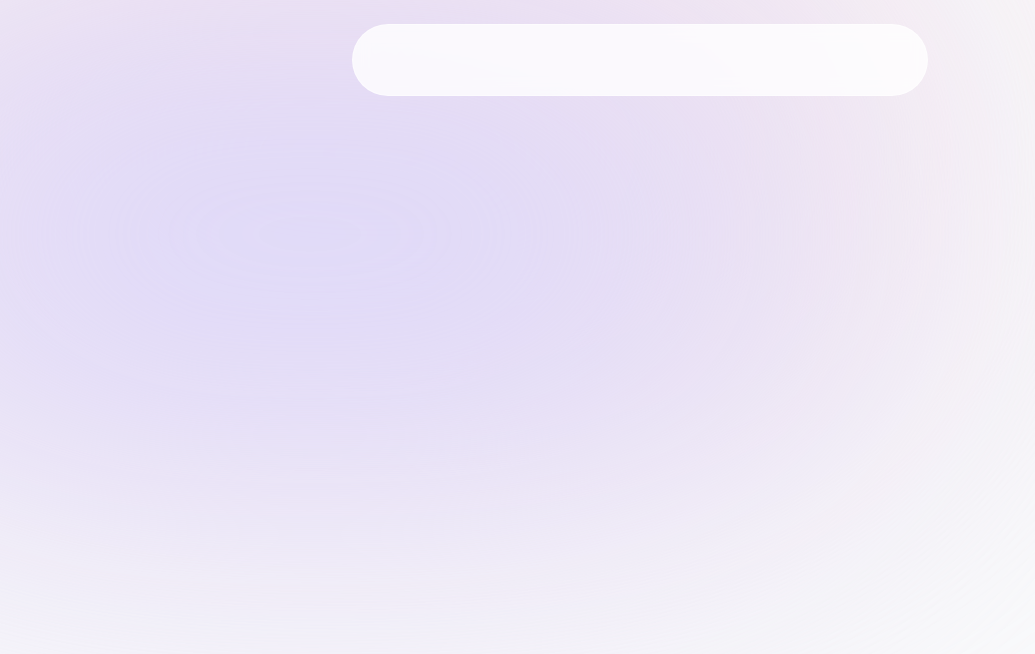
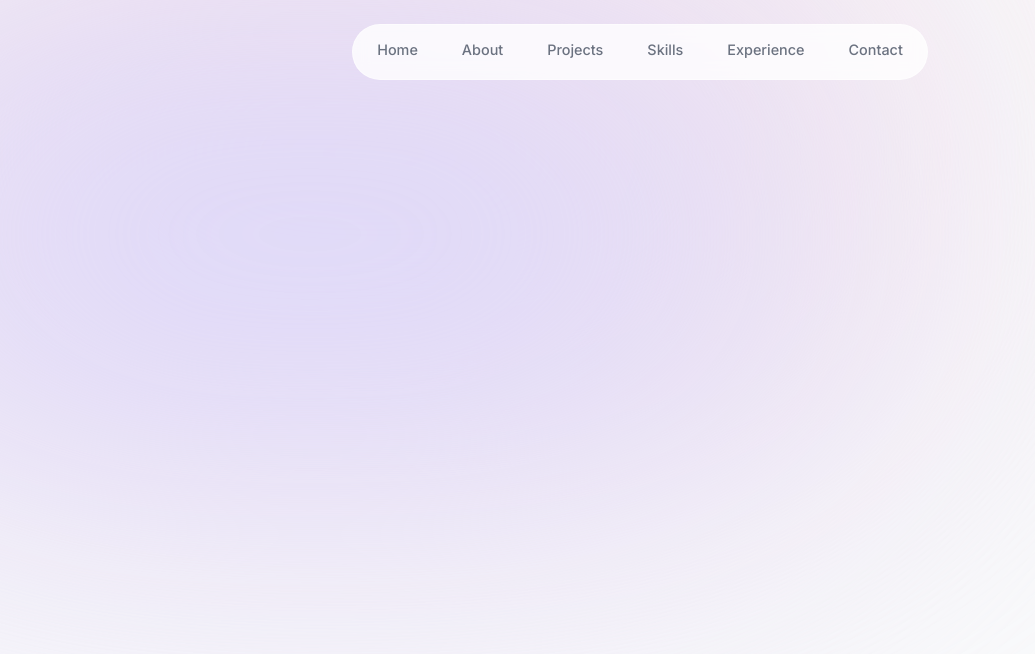
Before and after one commit to namke-dev/portfolio_namke_dev, a Next.js app: page / in a window 1280 px wide. Shown: the top 654 px of the page, without its empty margins (0-1035 px from the left). Built offline with nearby package versions, Linux system fonts and the light colour scheme.

Commit message:
add nav links to header

```diff
--- a/components/header.tsx
+++ b/components/header.tsx
@@ -2,6 +2,8 @@
 
 import React from "react";
 import { motion } from "framer-motion";
+import { links } from "@/lib/data";
+import Link from "next/link";
 
 export default function Header() {
   return (
@@ -9,7 +11,7 @@
       <motion.div
         className="
         fixed top-0 left-1/2
-        h-[4.5rem] w-full
+        h-[3.5rem] w-full
         rounded-none
         border border-white border-opacity-40
         bg-white bg-opacity-80
@@ -18,6 +20,43 @@
         initial={{ y: -100, x: "-50%", opacity: 0 }}
         animate={{ y: 0, x: "-50%", opacity: 1 }}
       ></motion.div>
+
+      <nav
+        className="
+        flex fixed
+        top-[0.15rem] left-1/2
+        h-12
+        -translate-x-1/2
+        py-2
+        sm:top-[1.7rem] sm:h-[initial] sm:py-0"
+      >
+        <ul
+          className="
+            flex w-[22rem] flex-wrap
+            items-center justify-center gap-y-1
+            text-[0.9rem] font-medium text-gray-500
+            sm:w-[initial] sm:flex-nowrap sm:gap-5"
+        >
+          {links.map((link) => (
+            <motion.li
+              className="h-3/4 flex items-center justify-center"
+              key={link.hash}
+              initial={{ y: -100, opacity: 0 }}
+              animate={{ y: 0, opacity: 1 }}
+            >
+              <Link
+                className="flex w-full items-center
+                justify-center px-3 py-3
+                hover:text-gray-900
+                transition"
+                href={link.hash}
+              >
+                {link.name}
+              </Link>
+            </motion.li>
+          ))}
+        </ul>
+      </nav>
     </header>
   );
 }
```
